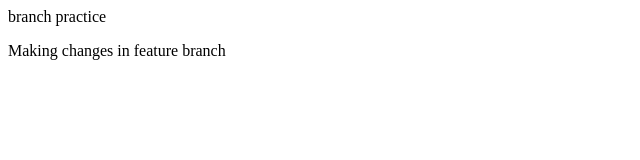
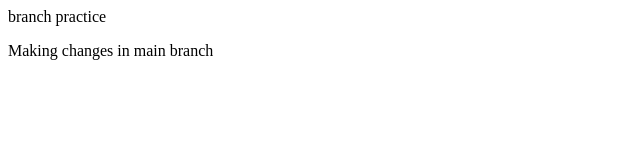
Before and after one commit to Pujash19/next, a plain HTML site: page branchPractice/index.html in a window 1280 px wide. Shown: the full height of the page, 0-640 px from the left. Drawn offline with Linux system fonts and the light colour scheme.

Commit message:
made change

```diff
--- a/branchPractice/index.html
+++ b/branchPractice/index.html
@@ -1,2 +1,2 @@
 <p>branch practice</p>
-<p>Making changes in feature branch</p>
+<p>Making changes in main branch</p>
```
